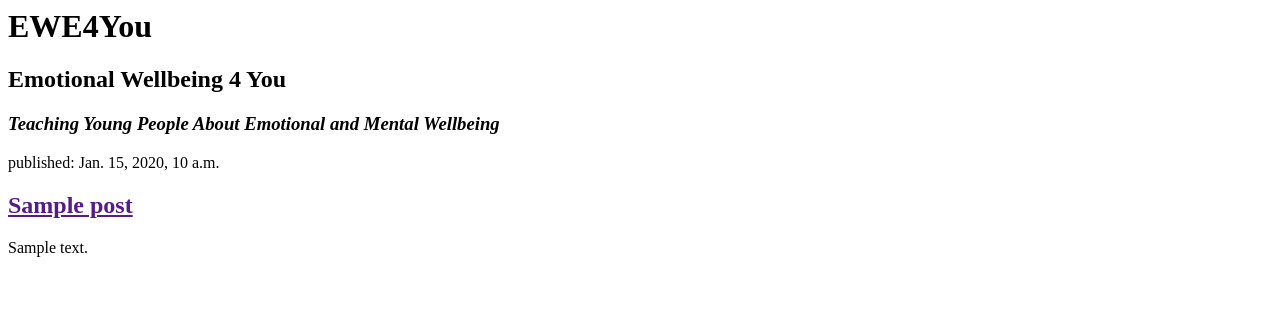
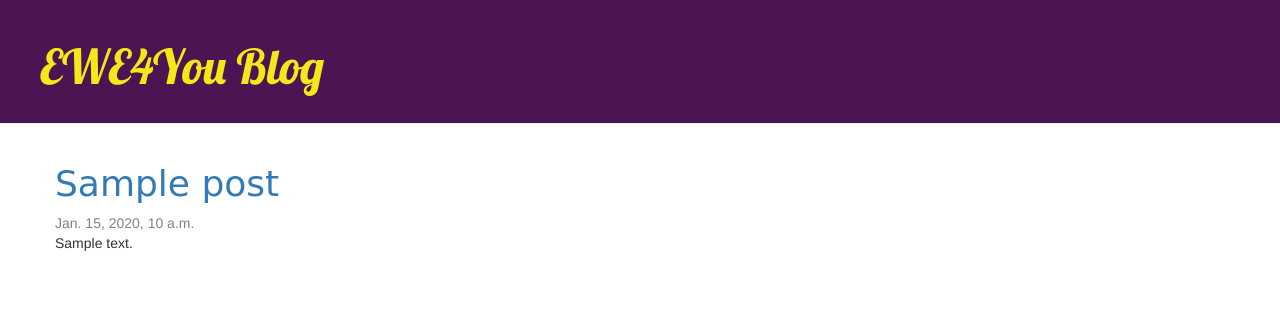
Before and after one commit to HayleyK2019/my-first-blog, a Django app: template blog/templates/blog/post_list.html in a window 1280 px wide. Shown: the top 322 px of the page. Run offline with Django 3.2, Linux system fonts and the light colour scheme; the template is opened without the code that fills it: values that come from a table or form of the project are taken from there, others are empty; tables that the repository leaves empty hold one stand-in row (values such as "Sample post"); some libraries are stand-ins or nearby versions.

Commit message:
Added view and template for detailed blog post as well as CSS

```diff
--- /dev/null
+++ b/blog/static/css/blog.css
@@ -0,0 +1,48 @@
+.page-header {
+    background-color: #4d1454;
+    margin-top: 0;
+    padding: 20px 20px 20px 40px;
+}
+
+.page-header h1, .page-header h1 a, .page-header h1 a:visited, .page-header h1 a:active {
+    color: #f4e918;
+    font-size: 36pt;
+    text-decoration: none;
+    font-family: 'Lobster'
+}
+
+.content {
+    margin-left: 40px;
+}
+
+h1, h2, h3, h4 {
+    font-family: 'Stylish', cursive;
+    color: #ffffff
+}
+
+.date {
+    color: #828282;
+}
+
+.save {
+    float: right;
+}
+
+.post-form textarea, .post-form input {
+    width: 100%;
+}
+
+.top-menu, .top-menu:hover, .top-menu:visited {
+    color: #ffffff;
+    float: right;
+    font-size: 26pt;
+    margin-right: 20px;
+}
+
+.post {
+    margin-bottom: 70px;
+}
+
+.post h2 a, .post h2 a:visited {
+    color: #4d1454;
+}
--- /dev/null
+++ b/blog/templates/blog/base.html
@@ -0,0 +1,23 @@
+{% load static %}
+<html>
+    <head>
+        <title>EWE4You Blog</title>
+        <link rel="stylesheet" href="//maxcdn.bootstrapcdn.com/bootstrap/3.2.0/css/bootstrap.min.css">
+        <link rel="stylesheet" href="//maxcdn.bootstrapcdn.com/bootstrap/3.2.0/css/bootstrap-theme.min.css">
+        <link href='//fonts.googleapis.com/css?family=Lobster&subset=latin,latin-ext' rel='stylesheet' type='text/css'>
+        <link rel="stylesheet" href="{% static 'css/blog.css' %}">
+    </head>
+    <body>
+    <div class="page-header">
+        <h1><a href="/">EWE4You Blog</a></h1>
+    </div>
+    <div class="content container">
+        <div class="row">
+            <div class="col-md-8">
+            {% block content %}
+            {% endblock %}
+            </div>
+        </div>
+    </div>
+</body>
+</html>
--- a/blog/templates/blog/post_list.html
+++ b/blog/templates/blog/post_list.html
@@ -1,30 +1,13 @@
-<html>
-	<head>
-	<title>EWE4You</title>
-	</head>
-<body>
-	<div>
-		<h1> EWE4You</h1>
-	</div>
+{% extends 'blog/base.html' %}
 
-	<div>
-		<h2> Emotional Wellbeing 4 You</h2>
-	</div>
-
-	<div>
-		<h3><em>Teaching Young People About Emotional and Mental Wellbeing</em></h3>
-	</div>
-
-	<div>
-
-	{% for post in posts %}
-		<div>
-			<p>published: {{ post.published_date }}</p>
-			<h2><a href="">{{ post.title }}</a></h2>
-			<p>{{ post.text|linebreaksbr }}</p>
-		</div>
-	{% endfor %}
-
-
-</body>
-</html>
+{% block content %}
+    {% for post in posts %}
+        <div class="post">
+            <h1><a href="{% url 'post_detail' pk=post.pk %}">{{ post.title }}</a></h1>
+            <div class="date">
+                {{ post.published_date }}
+            </div>
+            <p>{{ post.text|linebreaksbr }}</p>
+        </div>
+    {% endfor %}
+{% endblock %}
--- a/blog/urls.py
+++ b/blog/urls.py
@@ -3,4 +3,5 @@ from . import views
 
 urlpatterns = [
     path('', views.post_list, name='post_list'),
+    path('post/<int:pk>/', views.post_detail, name='post_detail'),
     ]
```
Also changed, not shown: blog/templates/blog/post_detail.html (added, +13 -0 lines), blog/views.py (+8 -0 lines).
